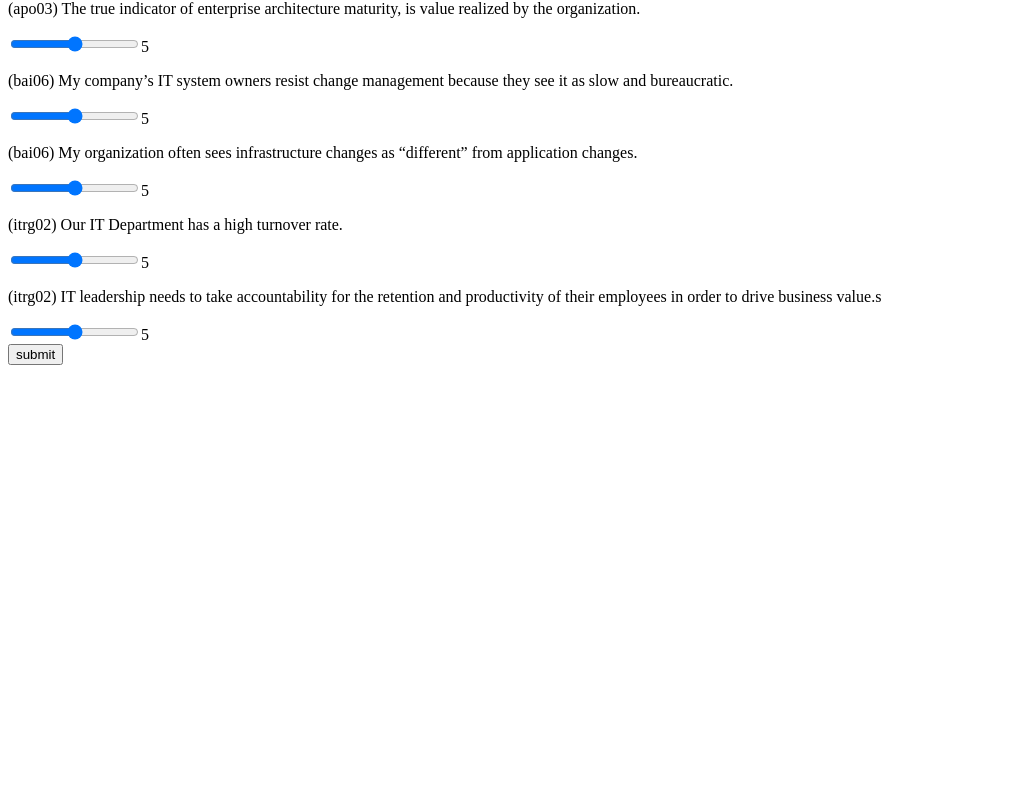
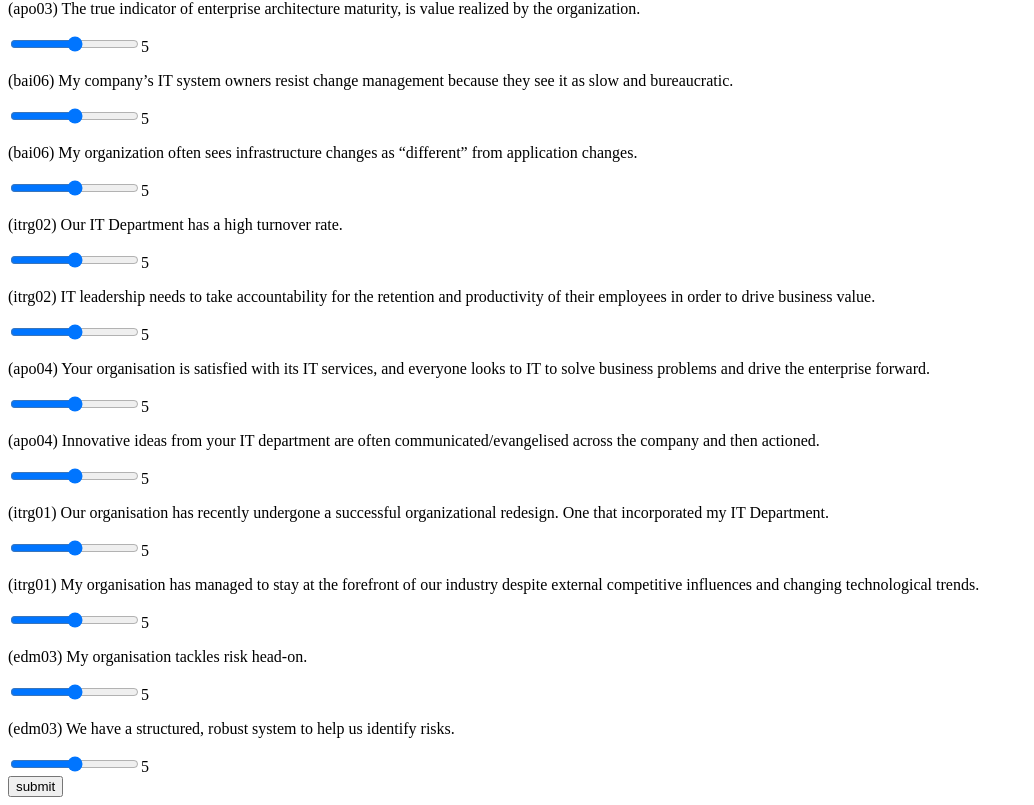
Before and after one commit to jbarson/innovation_may_2018, a Vue app: page / in a window 1280 px wide. Shown: the part 664-1469 px from the top of the page, without its empty margins (0-1034 px from the left). Before the commit the page ends 1037 px from the top, so only its background shows below. Built offline with nearby package versions, Linux system fonts and the light colour scheme.

Commit message:
the last of the questions and cobit items

```diff
--- a/src/components/Sliders.vue
+++ b/src/components/Sliders.vue
@@ -110,9 +110,45 @@ export default {
         },
         {
           id: 13,
-          text: 'IT leadership needs to take accountability for the retention and productivity of their employees in order to drive business value.s',
+          text: 'IT leadership needs to take accountability for the retention and productivity of their employees in order to drive business value.',
           value: 5,
           cobitCode: 'itrg02'
+        },
+        {
+          id: 14,
+          text: 'Your organisation is satisfied with its IT services, and everyone looks to IT to solve business problems and drive the enterprise forward.',
+          value: 5,
+          cobitCode: 'apo04'
+        },
+        {
+          id: 15,
+          text: 'Innovative ideas from your IT department are often communicated/evangelised across the company and then actioned.',
+          value: 5,
+          cobitCode: 'apo04'
+        },
+        {
+          id: 16,
+          text: 'Our organisation has recently undergone a successful organizational redesign. One that incorporated my IT Department.',
+          value: 5,
+          cobitCode: 'itrg01'
+        },
+        {
+          id: 17,
+          text: 'My organisation has managed to stay at the forefront of our industry despite external competitive influences and changing technological trends.',
+          value: 5,
+          cobitCode: 'itrg01'
+        },
+        {
+          id: 18,
+          text: 'My organisation tackles risk head-on.',
+          value: 5,
+          cobitCode: 'edm03'
+        },
+        {
+          id: 19,
+          text: 'We have a structured, robust system to help us identify risks.',
+          value: 5,
+          cobitCode: 'edm03'
         }
       ],
       cobitItems: [
@@ -171,6 +207,33 @@ export default {
           value: 5
         },
         {
+          code: 'apo04',
+          name: 'Innovation',
+          blurb: "11 years ago today, Steve Jobs introduced the iPhone.  Eleven years ago today Steve Jobs announced a wide-screen iPod with touch controls, a revolutionary mobile phone, and a breakthrough internet device. But it wasn't three products. It was one product. And we got it, Steve. We got iPhone.",
+          company_name: 'Apple',
+          date: '2007',
+          link: 'https://www.infotech.com/research/ss/prototype-with-an-innovation-design-sprint',
+          value: 5
+        },
+        {
+          code: 'itrg01',
+          name: 'IT Organizational Design',
+          blurb: "Well, the first big thing Bezos realized is that the infrastructure they'd built for selling and shipping books and sundry could be transformed an excellent repurposable computing platform.",
+          company_name: 'Amazon',
+          date: '2007',
+          link: 'https://www.infotech.com/research/ss/redesign-your-it-organizational-structure',
+          value: 5
+        },
+        {
+          code: 'edm03',
+          name: 'Risk Management',
+          blurb: "The IBM Personal Computer, commonly known as the IBM PC, is the original version and progenitor of the IBM PC compatible hardware platform. It is IBM model number 5150, and was introduced on August 12, 1981. It was created by a team of engineers and designers under the direction of Don Estridge of the IBM Entry Systems Division in Boca Raton, Florida.",
+          company_name: 'Amazon',
+          date: '2007',
+          link: 'https://www.infotech.com/research/ss/build-a-business-driven-it-risk-management-program',
+          value: 5
+        },
+        {
           code: 'dss05',
           name: 'Security Management',
           blurb: "On Monday, March 18, 2013 Spamhaus contacted CloudFlare regarding an attack they were seeing against their website spamhaus.org. They signed up for CloudFlare and we quickly mitigated the attack. The attack, initially, was approximately 10Gbps generated largely from open DNS recursors. On March 19, the attack increased in size, peaking at approximately 90Gbps. The attack fluctuated between 90Gbps and 30Gbps until 01:15 UTC on on March 21.",
```
